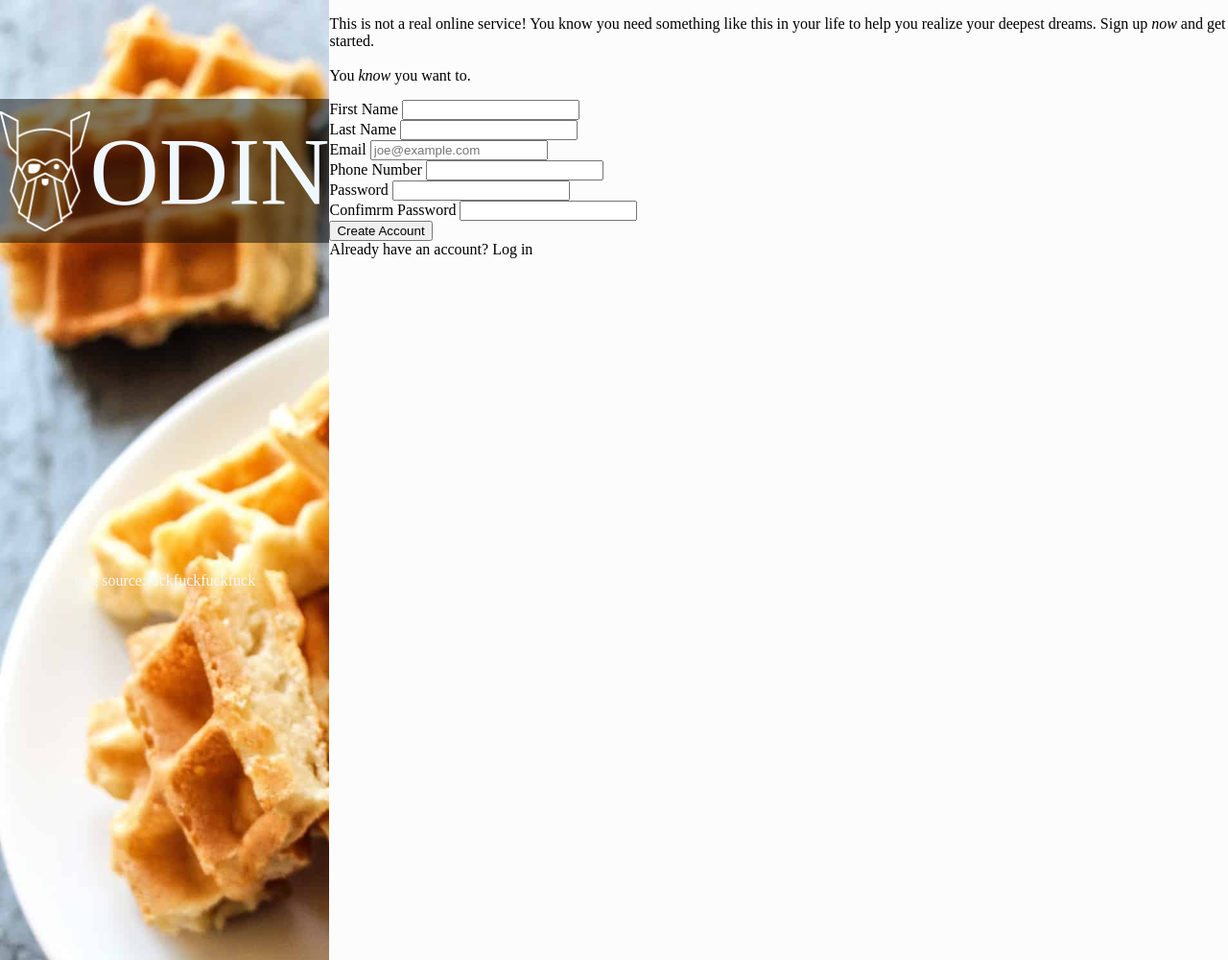
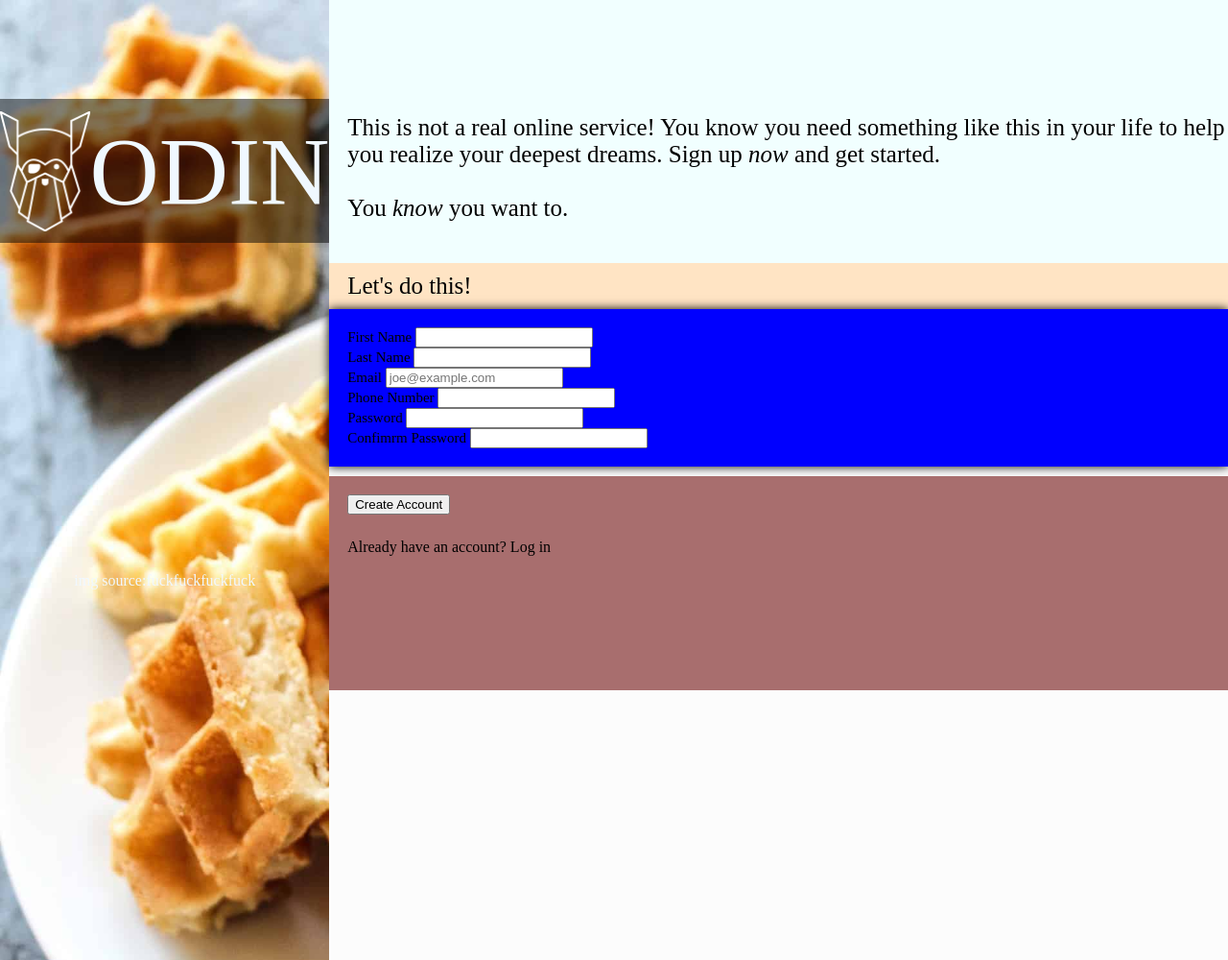
Before and after one commit to Carrscot/sign-up-form, a plain HTML site: page index.html in a window 1280 px wide. Shown: the whole page at 96% size. Drawn offline with Linux system fonts and the light colour scheme.

Commit message:
Adjust form page layout in style.css

```diff
--- a/index.html
+++ b/index.html
@@ -27,7 +27,8 @@
             </p>
         </header>
         <form action='' method='get' class='speaker-form'>
-
+          <div class = 'call'>Let's do this!</div>
+          <div class ='formBody'>
             <div class='form-row'>
               <label for='first-name'>First Name</label>
               <input id='first-name' name='first-name' type='text'/>
@@ -60,6 +61,7 @@
                 <label for='confirm-password'>Confimrm Password</label>
                 <input id='confrim-password' name='confirm-password' type='password' required>
               </div>
+          </div>
 
         <div class ='footer'>
               <div class='submit-row'>
--- a/style.css
+++ b/style.css
@@ -43,4 +43,43 @@ img {
     background-color: rgb(252, 252, 252);
     height: 1000px;
     width: 1500px;
+    display: flex;
+    flex-direction: column;
 }
+
+.formHeader {
+    background-color: rgb(241, 255, 255);
+    padding-top: 10%;
+    padding-left: 2%;
+    padding-bottom: 2%;
+    font-size: 25px;
+    font-weight: 500;
+    border-bottom: yellow;
+}
+
+.call {
+    background-color: bisque;
+    padding: 10px;
+    padding-left: 2%;
+    font-size: 25px;
+    font-weight: 400;
+}
+
+.formBody {
+    background-color: blue;
+    padding: 2%;
+    font-size: 15px;
+    box-shadow: 0 0 10px rgb(0, 0, 0);
+}
+
+.footer {
+    background-color: rgb(168, 110, 110);
+    padding-top: 2%;
+    padding-bottom: 15%;
+    padding-left: 2%;
+    margin-top: 10px;
+}
+
+.submit-row {
+    padding-bottom: 25px;
+}
```
